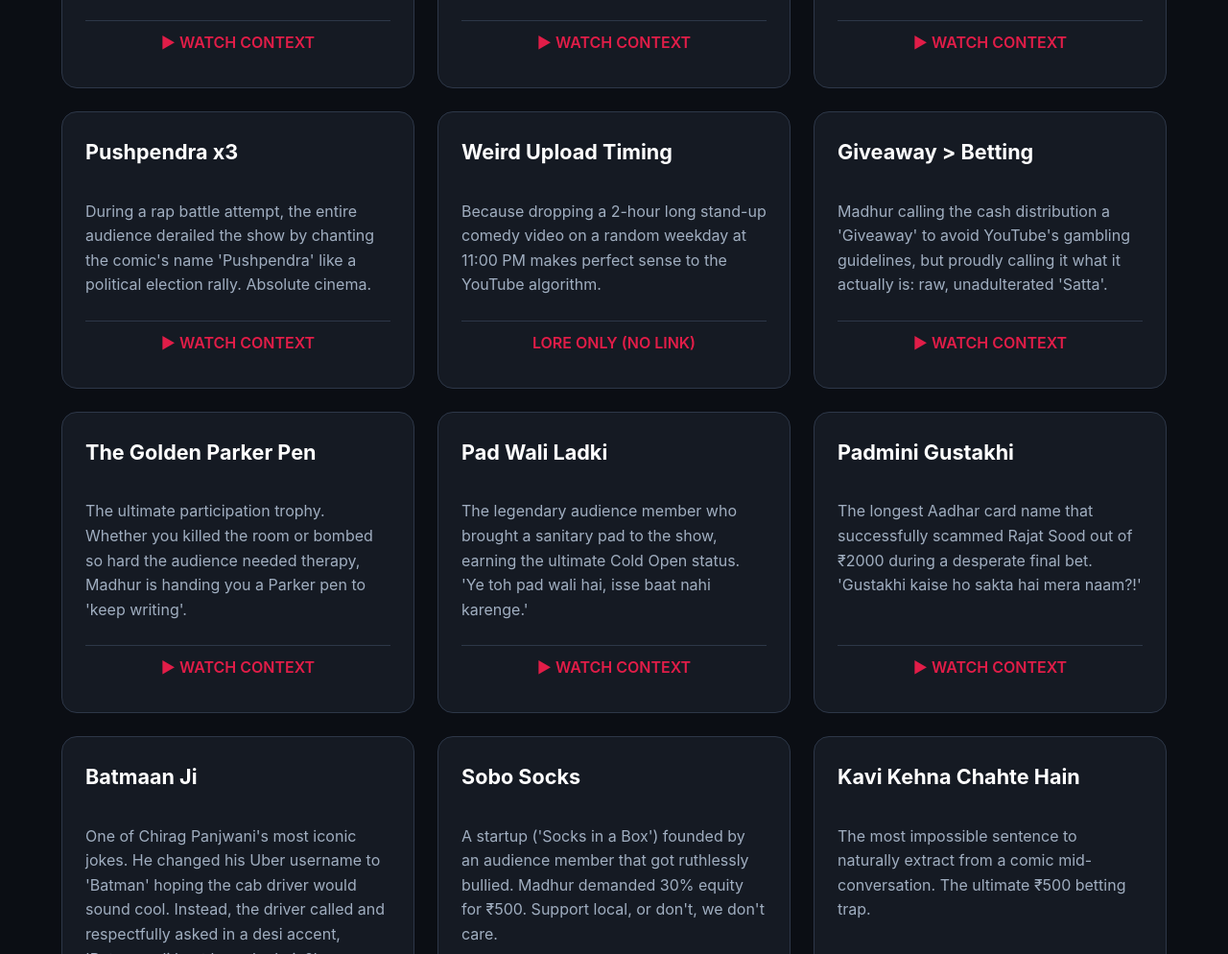
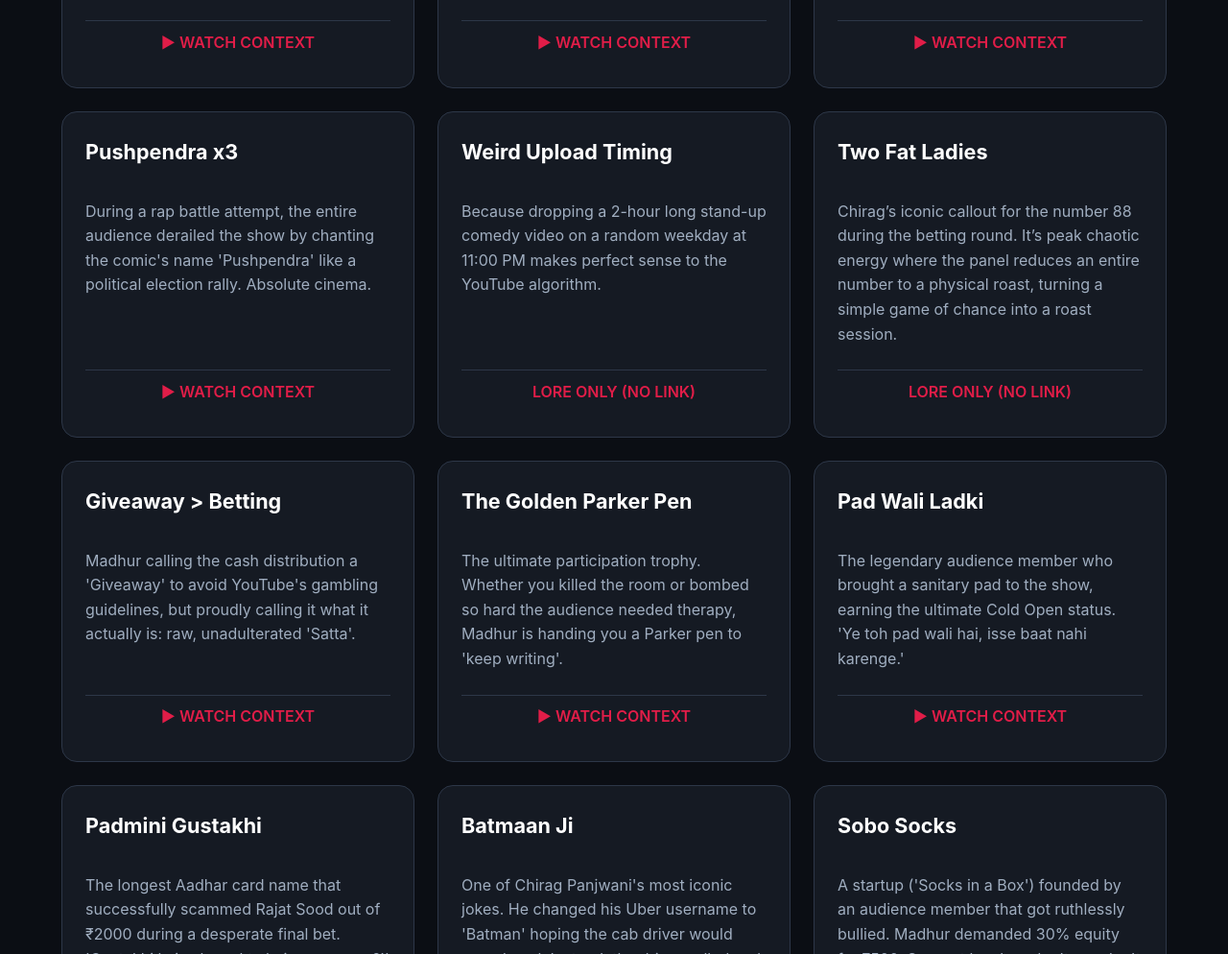
Before and after one commit to Yourfate-m/madhurary, a plain HTML site: page index.html in a window 1280 px wide. Shown: the part 734-1728 px from the top of the page at 96% size. Drawn offline with Linux system fonts and the light colour scheme.

Commit message:
Added lore entries with placeholder links

```diff
--- a/index.html
+++ b/index.html
@@ -276,6 +276,11 @@
                 link: "",
                 desc: "Because dropping a 2-hour long stand-up comedy video on a random weekday at 11:00 PM makes perfect sense to the YouTube algorithm."
             },
+{
+        title: "Two Fat Ladies",
+        link: "",
+        desc: "Chirag’s iconic callout for the number 88 during the betting round. It’s peak chaotic energy where the panel reduces an entire number to a physical roast, turning a simple game of chance into a roast session."
+    },
             {
                 title: "Giveaway > Betting",
                 link: "https://youtu.be/1MoCQf2DKVc?si=FLeyA3znYWhiV1T8&t=60",
```
